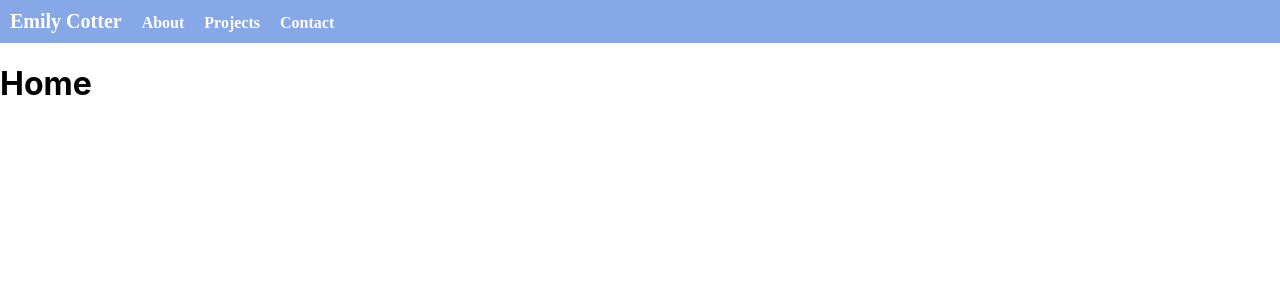
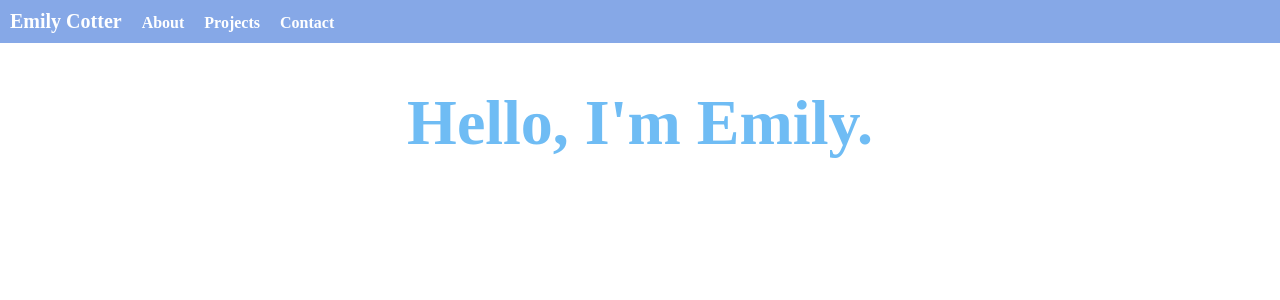
Before and after one commit to EmilyRoseCotter/portfolio, a React (Create React App) app: page / in a window 1280 px wide. Shown: the top 300 px of the page. Built offline with nearby package versions, Linux system fonts and the light colour scheme; a web font is replaced by a local one.

Commit message:
created hero and added some styling

```diff
--- a/src/components/Home.js
+++ b/src/components/Home.js
@@ -4,7 +4,9 @@ import "../styles/Home.css";
 const Home = () => {
   return (
     <div className="Home">
-      <h1>Home</h1>
+      <div className="Hero">
+        <h1>Hello, I&apos;m Emily.</h1>
+      </div>
     </div>
   );
 };
--- a/src/styles/App.css
+++ b/src/styles/App.css
@@ -4,7 +4,7 @@ body {
   background-color: white;
 }
 
-h1 h2 h3 h4 {
+h1 {
   font-family: 'Arima', cursive;
   color: #6fbcf4;
 }
--- a/src/styles/Home.css
+++ b/src/styles/Home.css
@@ -0,0 +1,11 @@
+.Hero {
+  background-color: white;
+  color: #6fbcf4;
+  display: flex;
+  flex-direction: column;
+  text-align: center;
+}
+
+.Hero h1 {
+  font-size: 4rem;
+}
```
